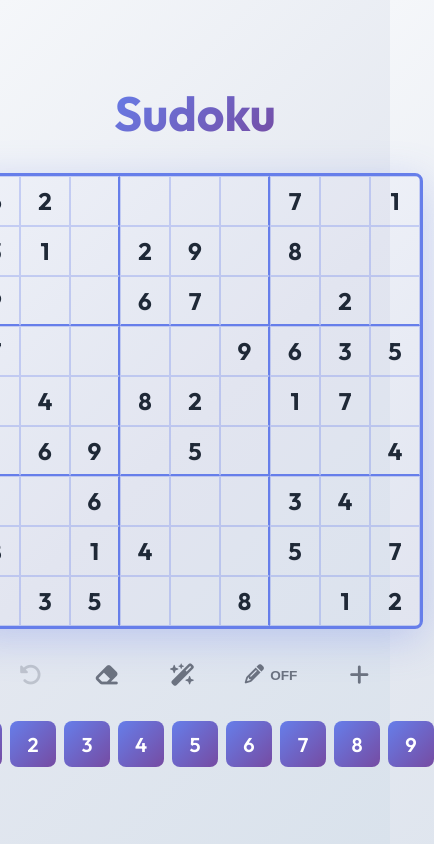
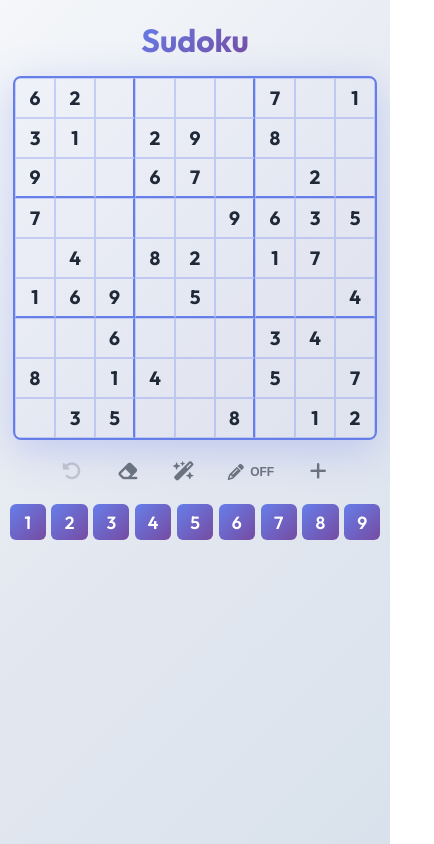
Before and after one commit to ckdoan1/sudoku, a React (Vite) app: page / in a window 390 px wide. Shown: the whole page, 434 px wide, since content can reach past the window. Built offline with nearby package versions, Linux system fonts and the light colour scheme.

Commit message:
Make app mobile friendly

```diff
--- a/index.html
+++ b/index.html
@@ -3,7 +3,7 @@
   <head>
     <meta charset="UTF-8" />
     <link rel="icon" type="image/svg+xml" href="/vite.svg" />
-    <meta name="viewport" content="width=device-width, initial-scale=1.0" />
+    <meta name="viewport" content="width=device-width, initial-scale=1.0, maximum-scale=1.0, user-scalable=no" />
     <link rel="stylesheet" href="https://cdnjs.cloudflare.com/ajax/libs/font-awesome/6.5.1/css/all.min.css" />
     <title>Sudoku</title>
   </head>
--- a/src/App.css
+++ b/src/App.css
@@ -4,8 +4,20 @@
   align-items: center;
   justify-content: center;
   min-height: 100vh;
-  padding: 2rem;
-  gap: 1.5rem;
+  min-height: 100dvh;
+  padding: 1rem;
+  gap: 1rem;
+  box-sizing: border-box;
+}
+
+* {
+  box-sizing: border-box;
+  -webkit-tap-highlight-color: transparent;
+}
+
+html, body {
+  touch-action: manipulation;
+  overflow-x: hidden;
 }
 
 .title {
@@ -261,6 +273,173 @@
   box-shadow: 0 5px 15px rgba(0, 0, 0, 0.3);
 }
 
+/* Mobile Responsive */
+@media (max-width: 480px) {
+  .container {
+    padding: 0.5rem;
+    gap: 0.75rem;
+    justify-content: flex-start;
+    padding-top: 1rem;
+  }
+
+  .title {
+    font-size: 2rem;
+  }
+
+  .cell {
+    width: calc((100vw - 1.5rem) / 9);
+    height: calc((100vw - 1.5rem) / 9);
+    max-width: 40px;
+    max-height: 40px;
+    font-size: 1.2rem;
+  }
+
+  .note-number {
+    font-size: 0.45rem;
+  }
+
+  .note-number.auto {
+    font-size: 0.45rem;
+  }
+
+  .controls {
+    gap: 1rem;
+  }
+
+  .icon-btn {
+    width: 40px;
+    height: 40px;
+    font-size: 1.2rem;
+  }
+
+  .icon-btn.with-text {
+    font-size: 1rem;
+  }
+
+  .icon-btn.with-text span {
+    font-size: 0.75rem;
+  }
+
+  .number-pad {
+    gap: 0.35rem;
+    flex-wrap: wrap;
+    justify-content: center;
+    max-width: 100%;
+  }
+
+  .number-btn {
+    width: calc((100vw - 4rem) / 9);
+    height: calc((100vw - 4rem) / 9);
+    max-width: 38px;
+    max-height: 38px;
+    font-size: 1.1rem;
+    border-radius: 6px;
+  }
+
+  .new-game-menu {
+    flex-direction: row;
+    gap: 0.5rem;
+    padding: 0.5rem;
+  }
+
+  .new-game-menu button {
+    padding: 0.5rem 0.8rem;
+    font-size: 0.8rem;
+  }
+
+  .board {
+    border-width: 2px;
+  }
+
+  .cell.border-right {
+    border-right-width: 2px;
+  }
+
+  .cell.border-bottom {
+    border-bottom-width: 2px;
+  }
+}
+
+/* Touch devices - disable hover effects */
+@media (hover: none) {
+  .cell.editable:hover {
+    background: rgba(255, 255, 255, 0.05);
+  }
+
+  .icon-btn:hover:not(:disabled) {
+    transform: none;
+  }
+
+  .number-btn:hover {
+    transform: none;
+    box-shadow: none;
+  }
+
+  .new-game-menu button:hover {
+    transform: none;
+    box-shadow: none;
+  }
+}
+
+/* Small phones */
+@media (max-width: 360px) {
+  .title {
+    font-size: 1.75rem;
+  }
+
+  .cell {
+    font-size: 1rem;
+  }
+
+  .note-number,
+  .note-number.auto {
+    font-size: 0.4rem;
+  }
+
+  .number-btn {
+    font-size: 1rem;
+  }
+
+  .controls {
+    gap: 0.75rem;
+  }
+
+  .icon-btn {
+    width: 36px;
+    height: 36px;
+    font-size: 1.1rem;
+  }
+}
+
+/* Tablet */
+@media (min-width: 481px) and (max-width: 768px) {
+  .container {
+    padding: 1.5rem;
+    gap: 1.25rem;
+  }
+
+  .title {
+    font-size: 2.5rem;
+  }
+
+  .cell {
+    width: 45px;
+    height: 45px;
+    font-size: 1.35rem;
+  }
+
+  .note-number,
+  .note-number.auto {
+    font-size: 0.55rem;
+  }
+
+  .number-btn {
+    width: 42px;
+    height: 42px;
+    font-size: 1.15rem;
+  }
+}
+
 /* Light mode adjustments */
 @media (prefers-color-scheme: light) {
   .cell {
```
